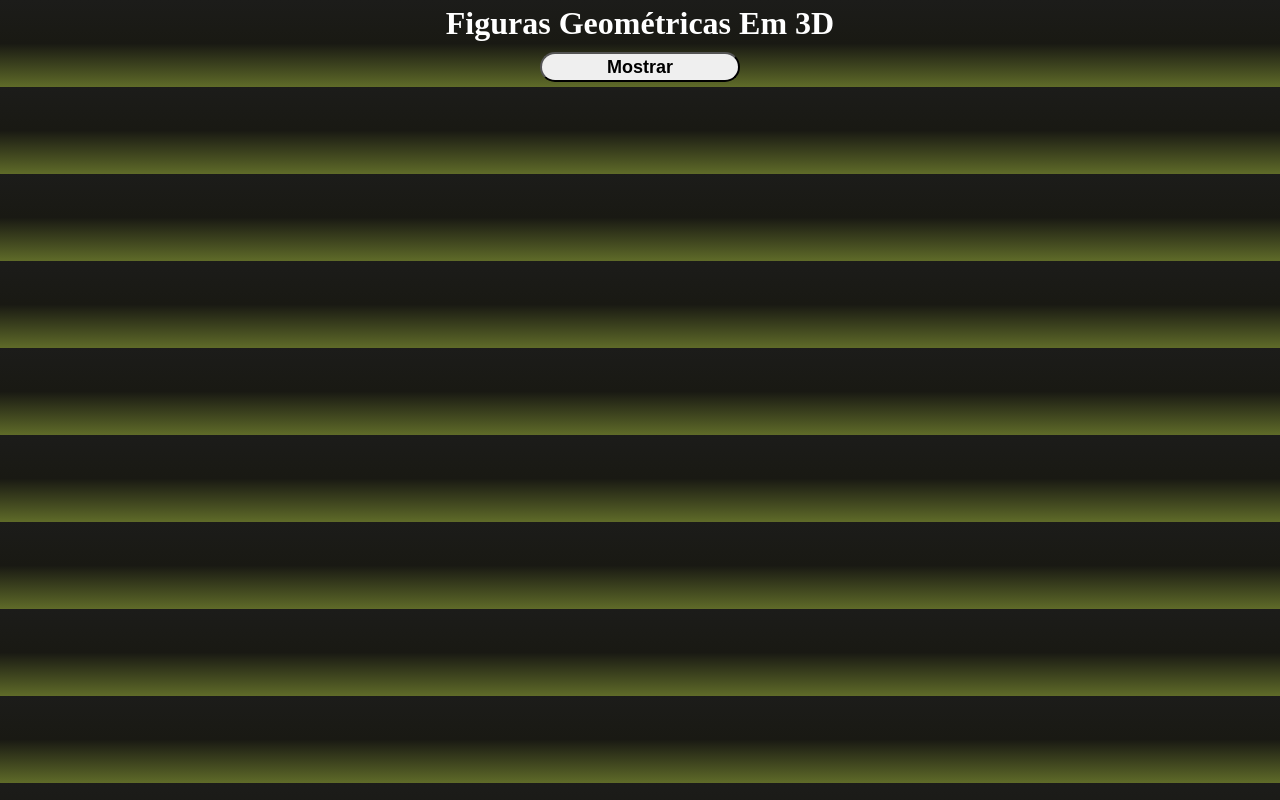
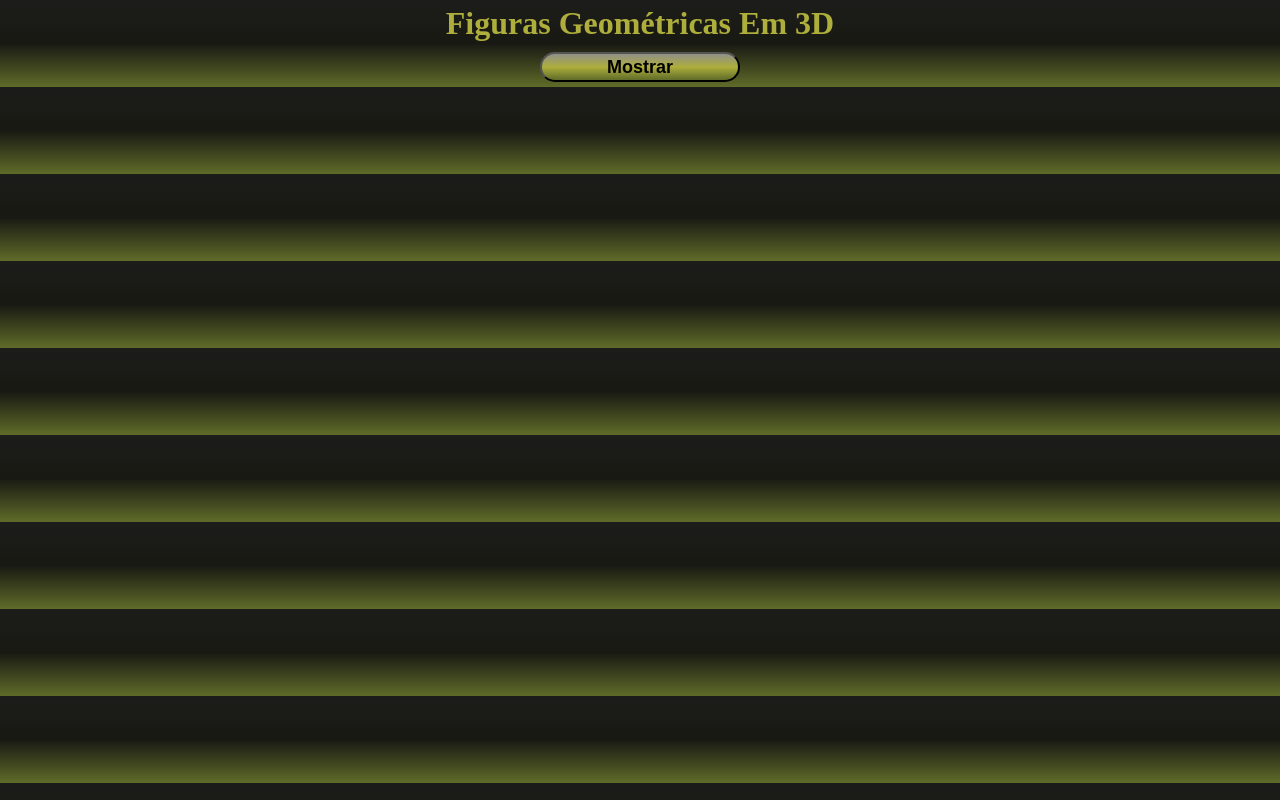
Before and after one commit to robss31/Figuras-Geom-tricas-Em-3D, a plain HTML site: page index.html in a window 1280 px wide. Drawn offline with nearby package versions, Linux system fonts and the light colour scheme.

Commit message:
Enviando atualizacao do Button no arquivo  CSS

```diff
--- a/Style.css
+++ b/Style.css
@@ -17,7 +17,7 @@ canvas {
 }
 
 h1 {
-    color: #ffffff;
+    color: rgb(174, 174, 60);
     margin: 0 auto;
     margin-top: 5px;
     margin-bottom: 10px;
@@ -31,6 +31,7 @@ h1 {
     border-radius: 20px;
     margin: 0 auto;
     margin-bottom: 5px;
+    background: linear-gradient(rgb(144, 144, 137), rgb(174, 174, 60), rgb(95, 107, 41));
 }
 
 body::after {
```
